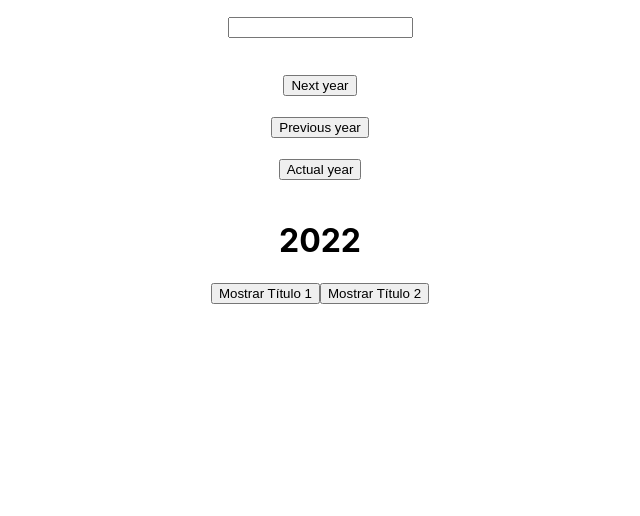
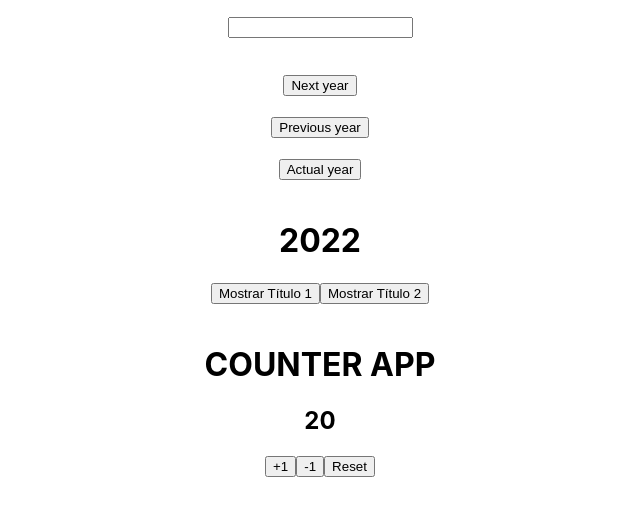
Before and after one commit to cferreirobelenguer/PruebaReact5, a React (Create React App) app: page / in a window 1280 px wide. Shown: the top 516 px of the page, without its empty margins (320-960 px from the left). Built offline with nearby package versions, Linux system fonts and the light colour scheme.

Commit message:
contador

```diff
--- a/src/App.js
+++ b/src/App.js
@@ -1,12 +1,19 @@
 import './App.css';
 import Year from './components/Year'
 import Title from './components/Title'
+import {useState} from 'react'
+import Contador from './components/Contador'
+
 
 function App() {
+  const [counter, setCounter]=useState(20)
   return (
     <div className="App">
       <Year/>
       <Title/>
+      <Contador contador={counter}>
+      </Contador>
+
     </div>
   );
 }
--- /dev/null
+++ b/src/components/Contador.jsx
@@ -0,0 +1,31 @@
+import React, { useState } from 'react';
+
+    const Contador = ({ contador }) => {
+        const [contadorTotal, setContadorTotal] = useState({ contador }.contador);
+        const handlerAdd = () => {
+            console.log(contadorTotal);
+            setContadorTotal(contadorTotal+1)
+        };
+        const handlerRemove = () => {
+            setContadorTotal(contadorTotal-1)
+        };
+        const handlerReset = () => {
+            setContadorTotal(20)
+        };
+    return (
+        <>
+        <div>
+            <h1>COUNTER APP</h1>
+        </div>
+        <div>
+            <h2>{contadorTotal}</h2>
+        </div>
+        <div>
+            <button onClick={handlerAdd}>+1</button>
+            <button onClick={handlerRemove}>-1</button>
+            <button onClick={handlerReset}>Reset</button>
+        </div>
+        </>
+        );
+    };
+export default Contador;
```
Also changed, not shown: 1 other file (tests, documents, lock files or other folders).
